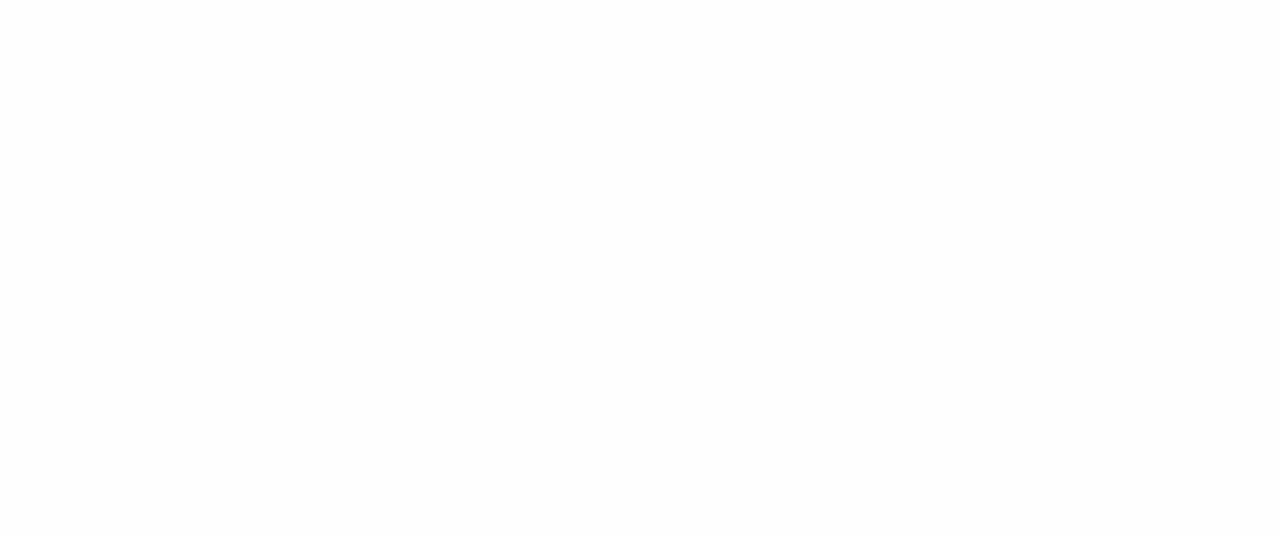
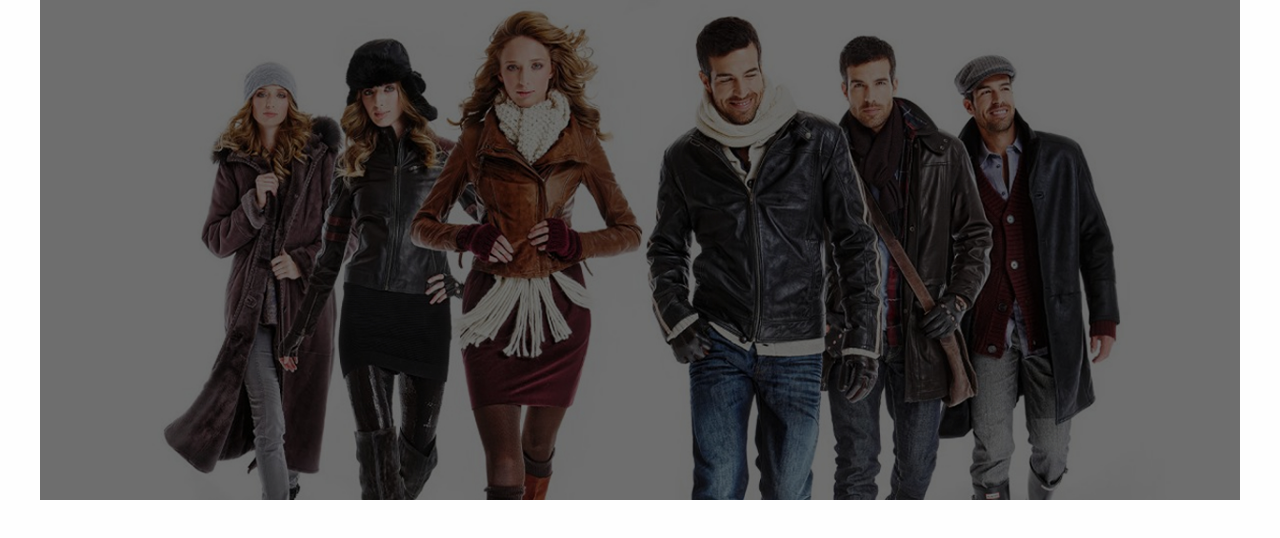
Before and after one commit to denyskoech/PSD-2-HTML-E3, a plain HTML site: page index.html in a window 1280 px wide. Drawn offline with Linux system fonts and the light colour scheme.

Commit message:
width issues

```diff
--- a/css/app.css
+++ b/css/app.css
@@ -6,4 +6,6 @@
 .landing {
     background: url(../img/backgrounds/hero.jpg);
     background-size: cover;
+    width: 100%;
+    height: 500px;
 }
```
